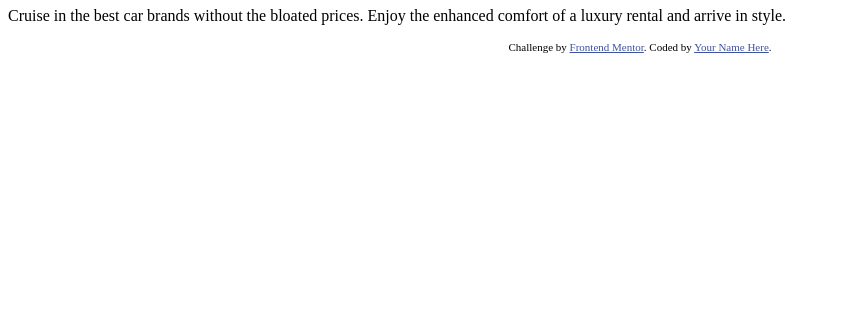
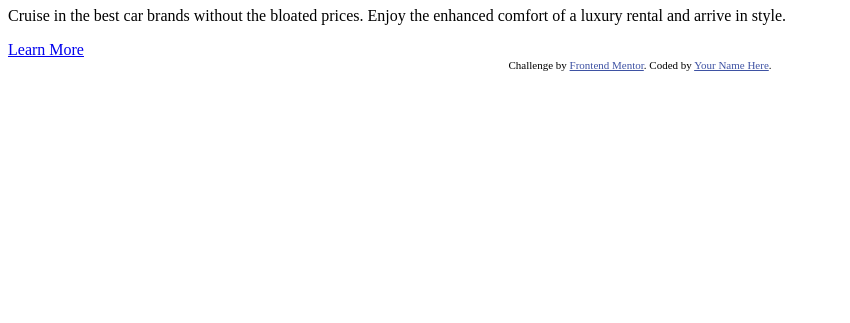
Before and after one commit to FrankGrillo1991/3-column-preview-card-component, a plain HTML site: page 3-column-preview-card-component-main/index.html in a window 1280 px wide. Shown: the part 477-800 px from the top of the page, without its empty margins (0-850 px from the left). Drawn offline with Linux system fonts and the light colour scheme; files that its build step writes are made by us from their sources.

Commit message:
Update index.html

```diff
--- a/3-column-preview-card-component-main/index.html
+++ b/3-column-preview-card-component-main/index.html
@@ -46,6 +46,7 @@
   <h1>Luxury</h1>
   <p>Cruise in the best car brands without the bloated prices. Enjoy the enhanced comfort of a luxury
   rental and arrive in style.</p>
+  <span><a href="#">Learn More</a></span>
   </div>
 </div>
   <div class="attribution">
```
